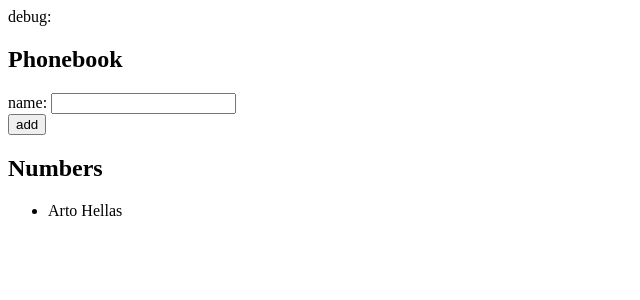
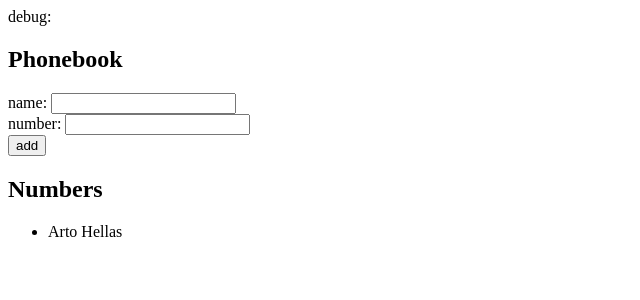
Before and after one commit to luvie23/FSO, a React (Create React App) app in the folder part02/phonebook/: page / in a window 1280 px wide. Shown: the top 300 px of the page, without its empty margins (0-640 px from the left). Built offline with nearby package versions, Linux system fonts and the light colour scheme.

Commit message:
finish exercise 2.8

```diff
--- a/part02/phonebook/src/App.js
+++ b/part02/phonebook/src/App.js
@@ -4,7 +4,7 @@ import { useState } from 'react'
 
 const Name = (props ) => {
   return(
-    <li>{props.person.name}</li>
+    <li>{props.person.name} {props.person.number}</li>
   )
 }
 
@@ -13,10 +13,16 @@ const App = () => {
     { name: 'Arto Hellas' }
   ])
   const [newName, setNewName] = useState('')
+  const [newNumber, setNewNumber] = useState('')
 
   const handleNameChange = (e) => {
 
     setNewName(e.target.value)
+  }
+
+  const handleNumberChange = (e) => {
+
+    setNewNumber(e.target.value)
   }
 
   //goes through the phonebook and compares the new entry
@@ -29,7 +35,8 @@ const App = () => {
     if (!persons.filter(checkDuplicate).length > 0) {
 
       const newPerson = {
-        name: newName
+        name: newName,
+        number: newNumber
 
       }
       setPersons(persons.concat(newPerson))
@@ -54,6 +61,11 @@ const App = () => {
           onChange={handleNameChange}/>
         </div>
         <div>
+          number: <input
+          value={newNumber}
+          onChange={handleNumberChange}/>
+        </div>
+        <div>
           <button type="submit">add</button>
         </div>
       </form>
```
